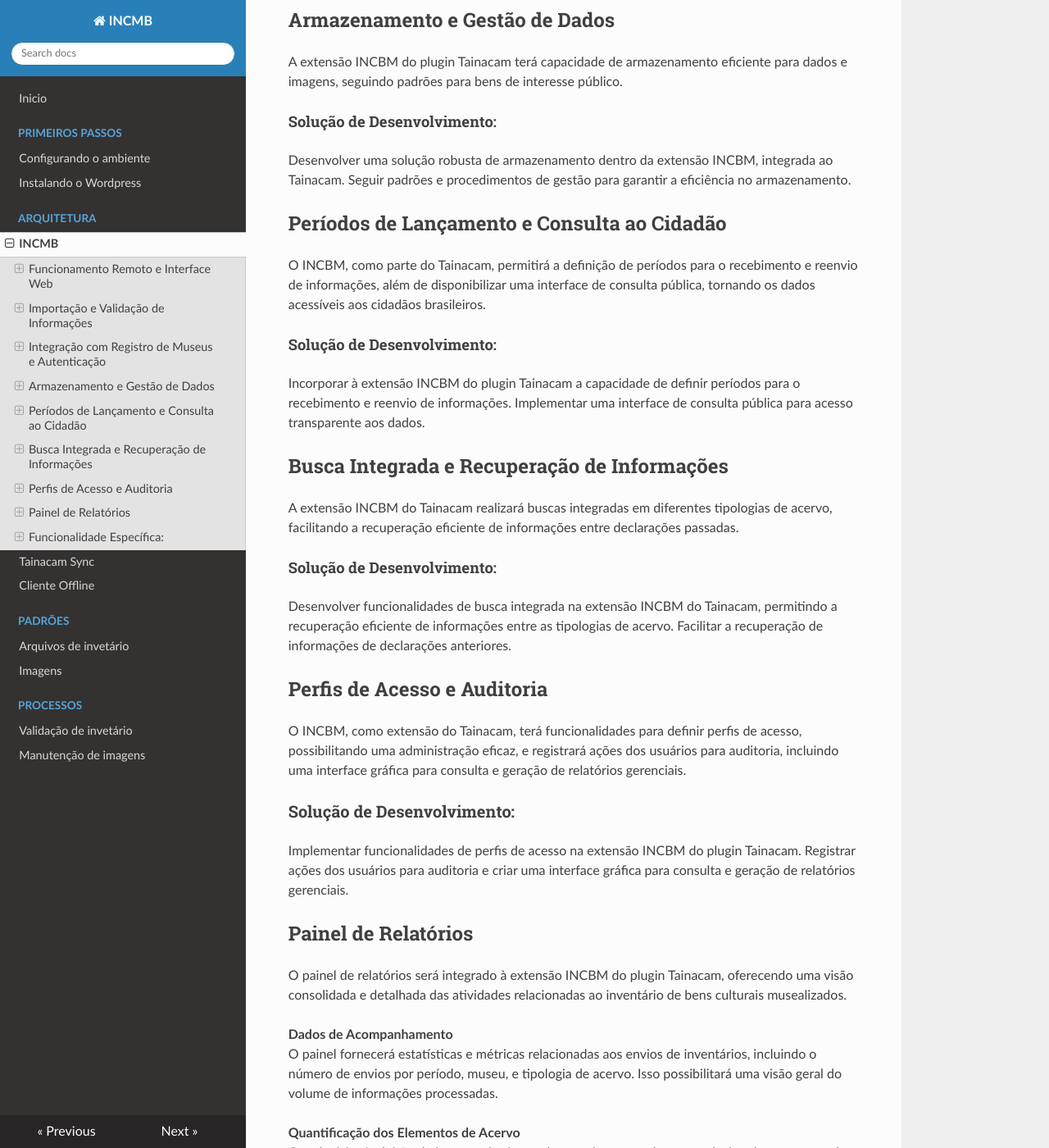
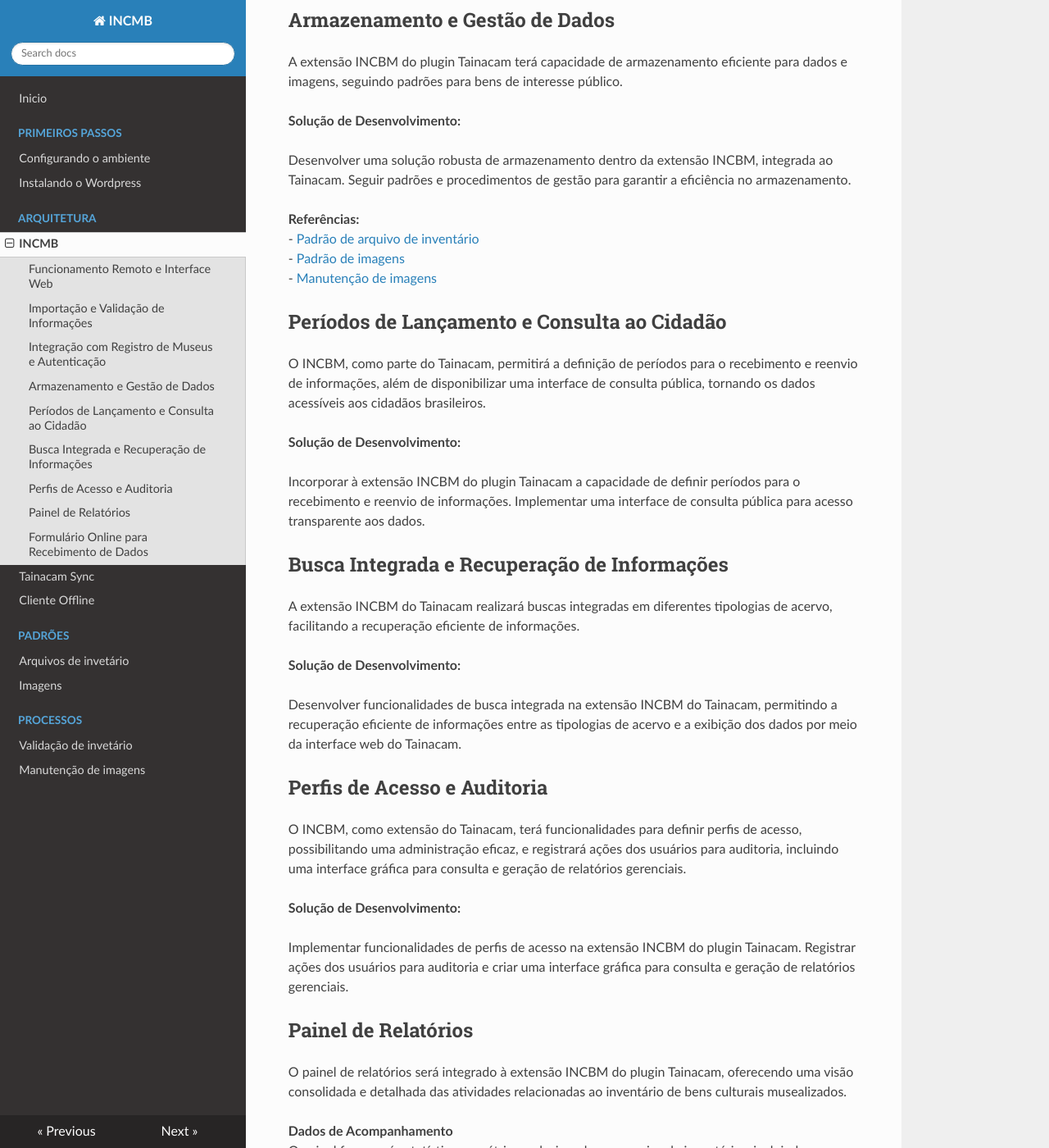
Before and after one commit to Everbero/docs-inbcm, an MkDocs documentation site: the page built from docs/arquitetura/requisitos/incbm.md, in a window 1280 px wide and 1400 px high, scrolled down 1208 px. Shown: the whole window at 82% size. Built offline with MkDocs 1.6.1, drawn with Linux system fonts in a browser that asks for light colours; nearby versions of some CDN libraries; some of the changed text lies outside the part shown.

Commit message:
[update] atualização e organização de conteúdo

```diff
--- a/docs/arquitetura/requisitos/incbm.md
+++ b/docs/arquitetura/requisitos/incbm.md
@@ -6,7 +6,7 @@
 
 O INCBM, implementado como uma extensão do plugin Tainacam no WordPress, disponibilizará uma API para funcionalidades remotas. Isso permitirá aos usuários realizar o download da extensão e a instalação local. A interface web integrada ao plugin facilitará o preenchimento do inventário, seja em modo rascunho ou para o envio final das informações ao Ibram.
 
-#### Solução de Desenvolvimento:
+**Solução de Desenvolvimento:**
 
 Desenvolver o INCBM como uma extensão do plugin Tainacam no WordPress, incluindo uma interface web para o preenchimento do inventário e uma API para interação remota, garantindo uma experiência completa aos usuários durante o processo de inventário.
 
@@ -14,7 +14,7 @@
 
 O INCBM, como extensão do Tainacam, facilitará a importação e validação de dados e imagens nos formatos Xls, CSV ou Xml. Após validação, os dados serão disponibilizados para consulta no índice nacional através do Tainacam.
 
-#### Solução de Desenvolvimento:
+**Solução de Desenvolvimento:**
 
 Implementar funcionalidades de importação e validação na extensão INCBM do plugin Tainacam. Isso garantirá a compatibilidade com os formatos especificados e permitirá que os dados importados, após validação, sejam disponibilizados no índice nacional através do Tainacam.
 
@@ -22,7 +22,7 @@
 
 A integração com o registro de museus (Museus.Br) será uma forma de autenticar o envio, permitindo que apenas museus devidamente cadastrados possam utilizar as interfaces de envio de arquivos.
 
-#### Solução de Desenvolvimento:
+**Solução de Desenvolvimento:**
 
 Integrar o INCBM ao registro de museus (Museus.Br) por meio da extensão Tainacam, utilizando um sistema de autenticação que valide o museu no momento do envio. A autenticação será realizada por meio do número de registro (login e senha na plataforma Museus.Br), garantindo que apenas instituições cadastradas possam enviar informações.
 
@@ -30,31 +30,37 @@
 
 A extensão INCBM do plugin Tainacam terá capacidade de armazenamento eficiente para dados e imagens, seguindo padrões para bens de interesse público.
 
-#### Solução de Desenvolvimento:
+**Solução de Desenvolvimento:**
 
 Desenvolver uma solução robusta de armazenamento dentro da extensão INCBM, integrada ao Tainacam. Seguir padrões e procedimentos de gestão para garantir a eficiência no armazenamento.
+
+**Referências:**
+- [Padrão de arquivo de inventário](../padroes/arquivos.md)
+- [Padrão de imagens](../padroes/imagens.md)
+- [Manutenção de imagens](../processos/manutencao-imagens.md)
+
 
 ## Períodos de Lançamento e Consulta ao Cidadão
 
 O INCBM, como parte do Tainacam, permitirá a definição de períodos para o recebimento e reenvio de informações, além de disponibilizar uma interface de consulta pública, tornando os dados acessíveis aos cidadãos brasileiros.
 
-#### Solução de Desenvolvimento:
+**Solução de Desenvolvimento:**
 
 Incorporar à extensão INCBM do plugin Tainacam a capacidade de definir períodos para o recebimento e reenvio de informações. Implementar uma interface de consulta pública para acesso transparente aos dados.
 
 ## Busca Integrada e Recuperação de Informações
 
-A extensão INCBM do Tainacam realizará buscas integradas em diferentes tipologias de acervo, facilitando a recuperação eficiente de informações entre declarações passadas.
+A extensão INCBM do Tainacam realizará buscas integradas em diferentes tipologias de acervo, facilitando a recuperação eficiente de informações.
 
-#### Solução de Desenvolvimento:
+**Solução de Desenvolvimento:**
 
-Desenvolver funcionalidades de busca integrada na extensão INCBM do Tainacam, permitindo a recuperação eficiente de informações entre as tipologias de acervo. Facilitar a recuperação de informações de declarações anteriores.
+Desenvolver funcionalidades de busca integrada na extensão INCBM do Tainacam, permitindo a recuperação eficiente de informações entre as tipologias de acervo e a exibição dos dados por meio da interface web do Tainacam.
 
 ## Perfis de Acesso e Auditoria
 
 O INCBM, como extensão do Tainacam, terá funcionalidades para definir perfis de acesso, possibilitando uma administração eficaz, e registrará ações dos usuários para auditoria, incluindo uma interface gráfica para consulta e geração de relatórios gerenciais.
 
-### Solução de Desenvolvimento:
+**Solução de Desenvolvimento:**
 
 Implementar funcionalidades de perfis de acesso na extensão INCBM do plugin Tainacam. Registrar ações dos usuários para auditoria e criar uma interface gráfica para consulta e geração de relatórios gerenciais.
 
@@ -74,17 +80,15 @@
 **Acompanhamento em Tempo Real**
 O painel de relatórios será atualizado em tempo real, proporcionando uma visão dinâmica das atividades de inventário. Os usuários poderão monitorar o progresso e identificar áreas que requerem atenção imediata.
 
-### Solução de Desenvolvimento:
+**Solução de Desenvolvimento:**
 
 Integrar ao INCBM uma funcionalidade avançada de painel de relatórios, utilizando gráficos interativos e tabelas dinâmicas para apresentação dos dados. Implementar algoritmos de análise para quantificação de elementos de acervo, oferecendo uma visão detalhada e personalizável para os usuários. Assegurar que o painel seja atualizado em tempo real para fornecer informações precisas e oportunas.
 
-## Funcionalidade Específica:
-
-### Formulário Online para Recebimento de Dados
+## Formulário Online para Recebimento de Dados
 
 O INCBM, como plugin WordPress, oferecerá aos usuários a funcionalidade de acessar um formulário online para o recebimento de dados do inventário. Este formulário será integrado à interface web do INCBM e permitirá aos usuários preencherem as informações necessárias sobre os elementos do acervo, seguindo as categorias de bens culturais musealizados.
 
-#### Benefícios:
+**Benefícios:**
 
 1. **Acessibilidade Remota:** O formulário online possibilita que os usuários preencham os dados do inventário de forma remota, proporcionando flexibilidade de acesso.
 
@@ -92,6 +96,6 @@
 
 3. **Facilidade de Envio:** Após o preenchimento, os usuários poderão enviar os dados diretamente por meio da interface web do INCBM, simplificando o processo de declaração de inventário.
 
-#### Solução de Desenvolvimento:
+**Solução de Desenvolvimento:**
 
 Implementar um formulário online integrado à interface web do INCBM, utilizando tecnologias web modernas para garantir uma experiência de usuário intuitiva. O formulário será projetado para orientar os usuários na inserção correta de informações, enquanto validações em tempo real serão aplicadas para assegurar a precisão dos dados. Isso contribuirá para um processo eficiente de recebimento de dados do inventário musealizado.
```
Also changed, not shown: docs/arquitetura/requisitos/cliente-offline.md (+1 -1 lines), docs/arquitetura/requisitos/tainacam-sync.md (+1 -1 lines), docs/arquitetura/seguranca/seguranca.md (added, +33 -0 lines), docs/index.md (+32 -7 lines).
